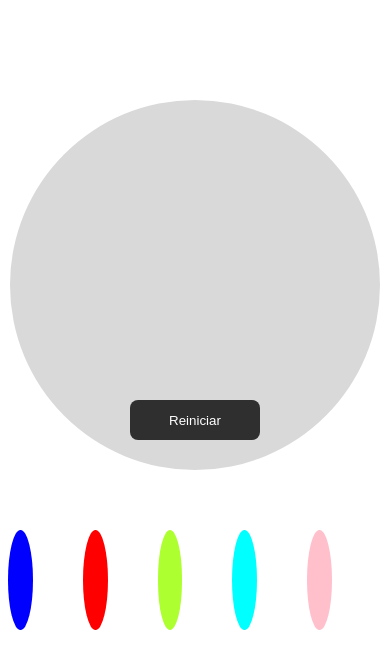
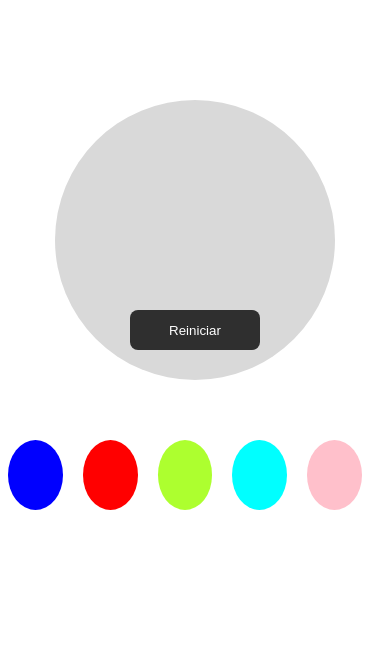
Before and after one commit to CaioLima10/Desafio-de-Cores, a plain HTML site: page index.html in a window 390 px wide. Drawn offline with Linux system fonts and the light colour scheme.

Commit message:
desafio de cores

```diff
--- a/style.css
+++ b/style.css
@@ -72,3 +72,36 @@ body {
 #elipse-pink {
     background-color: pink;
 }
+
+@media screen and (max-width: 720px){
+
+    #circle{
+        width: 300px;
+        height: 300px;
+    }
+    .elipses {
+        width: 90px;
+        height: 90px;
+        border-radius: 50%;
+        border: none;
+        margin-right: 20px;
+        cursor: pointer;
+        transition: all .2s ease-in-out;
+    }
+}
+@media screen and (max-width: 500px){
+
+    #circle{
+        width: 280px;
+        height: 280px;
+    }
+    .elipses {
+        width: 70px;
+        height: 70px;
+        border-radius: 50%;
+        border: none;
+        margin-right: 20px;
+        cursor: pointer;
+        transition: all .2s ease-in-out;
+    }
+}
```
